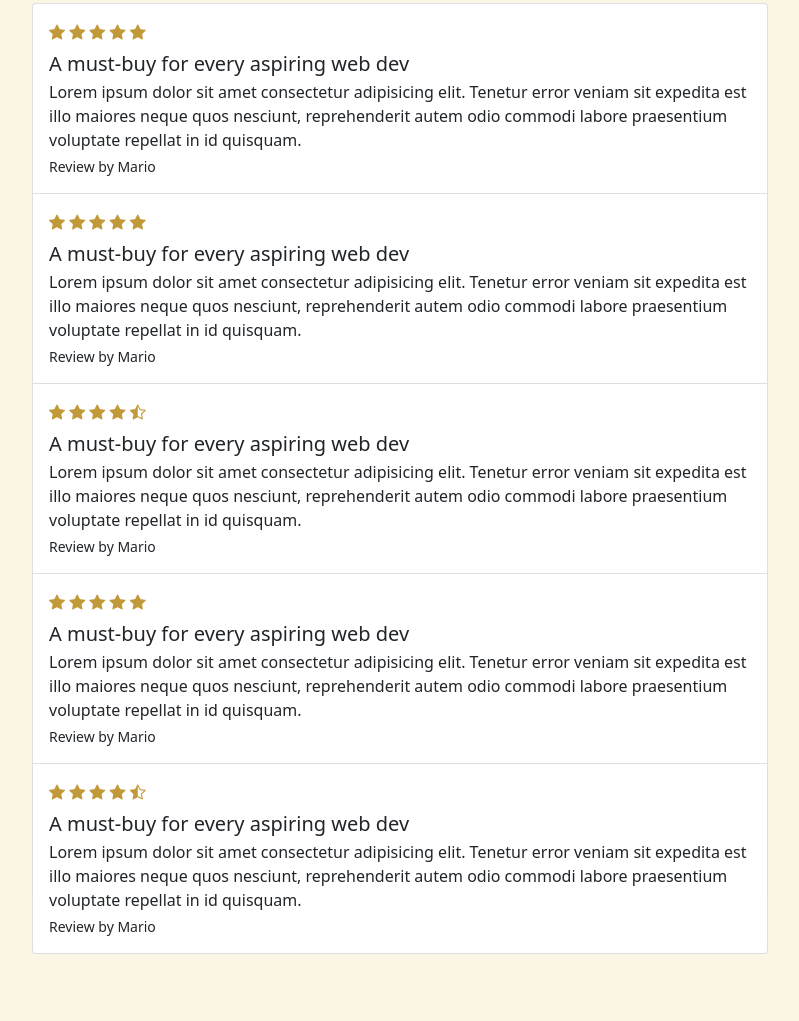
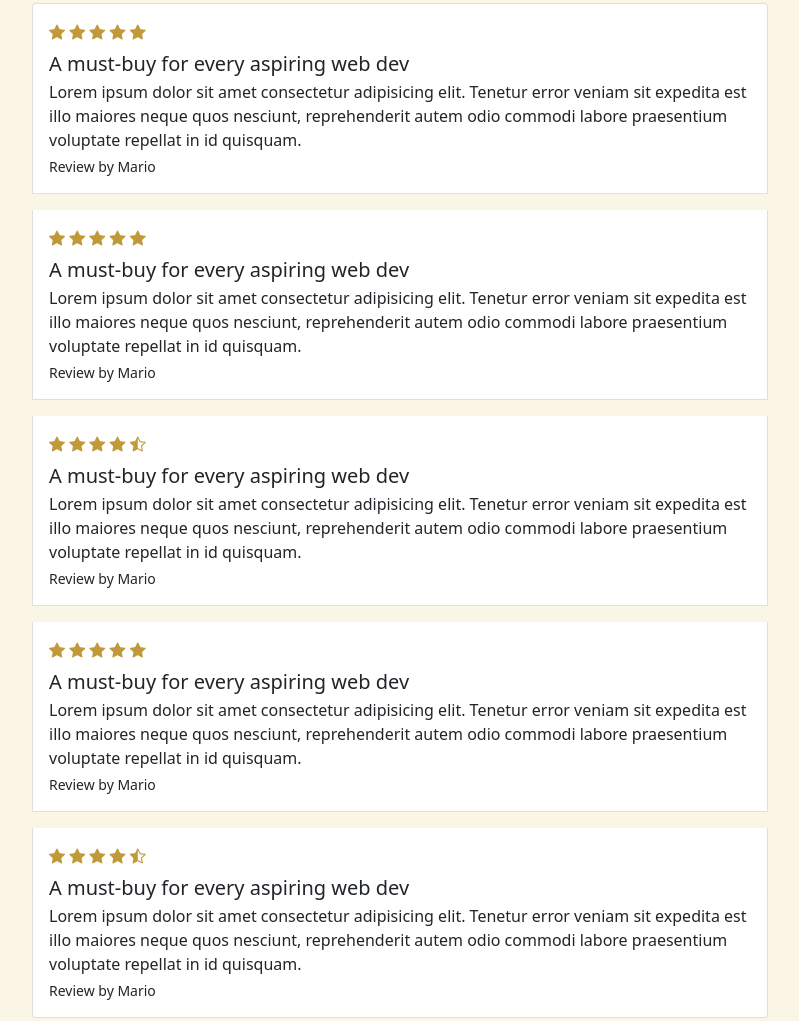
Before and after one commit to Ayomiposi-Adedayo/net-ninja-book, a website: page index.html in a window 1280 px wide. Shown: the part 2661-3682 px from the top of the page, without its empty margins (240-1039 px from the left). Drawn offline with nearby package versions, Linux system fonts and the light colour scheme.

Commit message:
comments margin bottom

```diff
--- a/index.html
+++ b/index.html
@@ -270,7 +270,7 @@
       <div class="row justify-content-center my-5">
         <div class="col-lg-8">
           <div class="list-group">
-            <div class="list-group-item py-3">
+            <div class="list-group-item py-3 mg-comments">
               <div class="pb-2">
                 <i class="bi bi-star-fill text-primary"></i>
                 <i class="bi bi-star-fill text-primary"></i>
@@ -286,7 +286,7 @@
                 repellat in id quisquam.</p>
               <small>Review by Mario</small>
             </div>
-            <div class="list-group-item py-3">
+            <div class="list-group-item py-3 mg-comments">
               <div class="pb-2">
                 <i class="bi bi-star-fill text-primary"></i>
                 <i class="bi bi-star-fill text-primary"></i>
@@ -302,7 +302,7 @@
                 repellat in id quisquam.</p>
               <small>Review by Mario</small>
             </div>
-            <div class="list-group-item py-3">
+            <div class="list-group-item py-3 mg-comments">
               <div class="pb-2">
                 <i class="bi bi-star-fill text-primary"></i>
                 <i class="bi bi-star-fill text-primary"></i>
@@ -318,7 +318,7 @@
                 repellat in id quisquam.</p>
               <small>Review by Mario</small>
             </div>
-            <div class="list-group-item py-3">
+            <div class="list-group-item py-3 mg-comments">
               <div class="pb-2">
                 <i class="bi bi-star-fill text-primary"></i>
                 <i class="bi bi-star-fill text-primary"></i>
@@ -334,7 +334,7 @@
                 repellat in id quisquam.</p>
               <small>Review by Mario</small>
             </div>
-            <div class="list-group-item py-3">
+            <div class="list-group-item py-3 mg-comments">
               <div class="pb-2">
                 <i class="bi bi-star-fill text-primary"></i>
                 <i class="bi bi-star-fill text-primary"></i>
--- a/lesson-19 - customization/sass/main.scss
+++ b/lesson-19 - customization/sass/main.scss
@@ -19,3 +19,7 @@ $theme-colors: map-merge($custom-theme-colors, $theme-colors);
 
 // import bootstrap
 @import '../../node_modules/bootstrap/scss/bootstrap';
+
+.mg-comments {
+  margin-bottom: 1rem;
+}
```
Also changed, not shown: lesson-19 - customization/sass/main.css, 1 other file.
